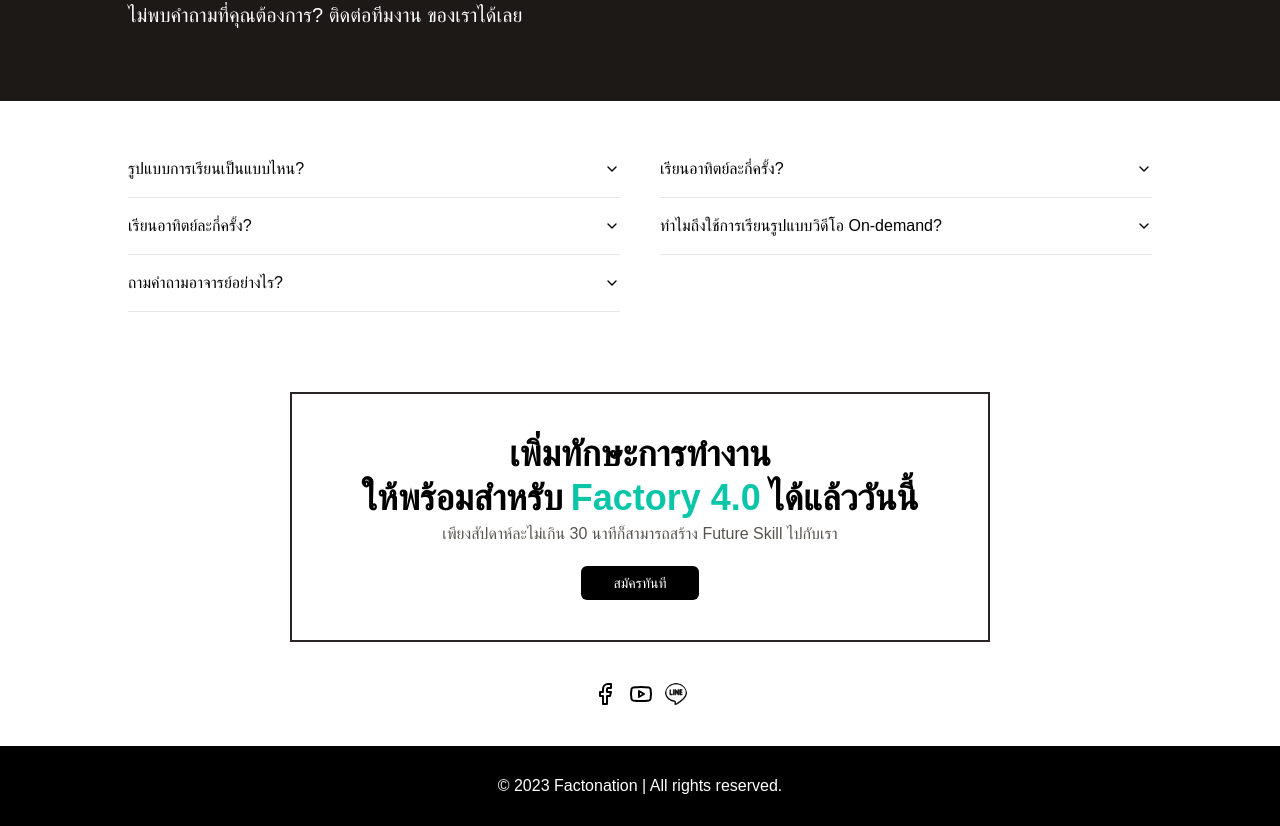
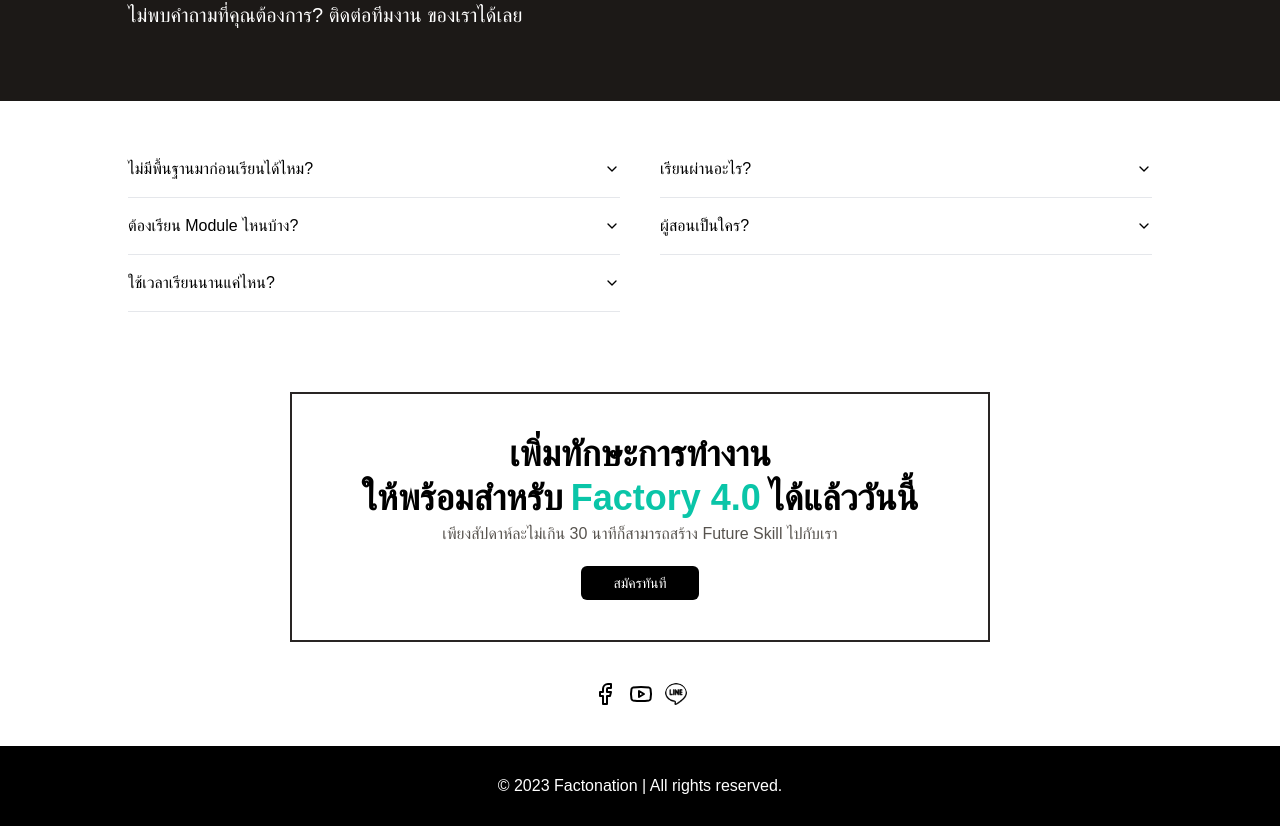
Before and after one commit to mamaKiera/factonation-backup, a Next.js app: page / in a window 1280 px wide. Shown: the part 3449-4275 px from the top of the page. Built offline with nearby package versions, Linux system fonts and the light colour scheme; a web font is replaced by a local one.

Commit message:
refactor:questionsection

```diff
--- a/src/app/home/Questionsection.tsx
+++ b/src/app/home/Questionsection.tsx
@@ -4,15 +4,15 @@ import Image from "next/image"
 
 
 const QnA1 = [
-    {'question': 'รูปแบบการเรียนเป็นแบบไหน?', 'answer': 'เป็นรูปแบบของวิดีโอ On-demand ซึ่งเมื่อนักเรียนชำระค่าเล่าเรียนตามคอร์สที่ลงทะเบียนไว้แล้ว แอดมินจะส่งวิธีการเข้าถึง Channel ของคอร์สเรียนนั้นให้นักเรียนสามารถเข้าไปดูวิดีโอตามลำดับได้'},
-    {'question': 'เรียนอาทิตย์ละกี่ครั้ง?', 'answer': 'เราแนะนำให้นักเรียนเรียนอาทิตย์ละ 1-2 วิดีโอ (อ้างอิงได้จากหน้าตารางเรียน) เพราะต้องการให้มีเวลาเพียงพอในการทบทวนหรือดูซ้ำเพื่อทำความเข้าใจเนื้อหาให้ดีก่อนจะไปต่อ หากนักเรียนสามารถทำความเข้าใจได้เร็วก็สามารถดูวิดีโอต่อเนื่องได้เช่นกัน'},
-    {'question': 'ถามคำถามอาจารย์อย่างไร?', 'answer': 'นักเรียนสามารถถามคำถามที่เกี่ยวข้องกับเนื้อหาได้ทุกเมื่อใน Channel พูดคุยของแต่ละ Module ซึ่งตอนนี้จะเป็นการพูดคุยผ่าน Application Discord'},
+    {'question': 'ไม่มีพื้นฐานมาก่อนเรียนได้ไหม?', 'answer': 'ได้ เราได้ทำการออกแบบโครงสร้างคอร์สของเราให้เหมาะกับผู้เรียนที่ไม่เคยมีประสบการณ์เขียนโปรแกรมมาก่อน เราขอเพียงแค่นักเรียนมีคอมพิวเตอร์เพื่อใช้ในการเรียนรู้ของตัวเองก็เพียงพอแล้ว'},
+    {'question': 'ต้องเรียน Module ไหนบ้าง?', 'answer': 'หากนักเรียนไม่เคยเขียนโปรแกรมมาก่อน หรือเคยเขียนมาบ้างแต่ยังพื้นฐานไม่แน่น เราแนะนำให้นักเรียนเริ่มตั้งแต่ Module 1 เพื่อปรับพื้นฐานก่อนที่จะไปต่อ หากนักเรียนมีพื้นฐานภาษา C# ที่ดีพอแล้ว เราแนะนำให้นักเรียนเริ่มจาก Module 2 เพื่อเริ่มนำพื้นฐาน C# มาใช้เขียนโปรแกรม Desktop App และ Web App ขั้นสูงต่อได้ หรือหากนักเรียนมีความรู้ในฝั่งของการเขียน Software มากพอแล้ว ก็สามารถเริ่มจาก Module 3 เพื่อเรียนรู้การนำโลกของ Hardware มาเชื่อมต่อกับโลกของ Software ได้ '},
+    {'question': 'ใช้เวลาเรียนนานแค่ไหน?', 'answer': 'แต่ละ Module จะใช้เวลาเรียนอยู่ที่ประมาณ 3-4 เดือน สำหรับการเรียนอาทิตย์ละ 1-2 เนื้อหา หรือหากนักเรียนทำความเข้าใจได้เร็วก็สามารถเรียนต่อเนื่องเพื่อจบคอร์สเร็วขึ้นได้'},
 
 ]
 
 const QnA2 = [
-    {'question': 'เรียนอาทิตย์ละกี่ครั้ง?', 'answer': 'เราแนะนำให้นักเรียนเรียนอาทิตย์ละ 1-2 วิดีโอ (อ้างอิงได้จากหน้าตารางเรียน เพราะต้องการให้มีเวลาเพียงพอในการทบทวนหรือดูซ้ำเพื่อทำความเข้าใจเนื้อหาให้ดีก่อนจะไปต่อ หากนักเรียนสามารถทำความเข้าใจได้เร็วก็สามารถดูวิดีโอต่อเนื่องได้เช่นกัน'},
-    {'question': 'ทำไมถึงใช้การเรียนรูปแบบวิดีโอ On-demand?', 'answer': 'เพราะว่าเราต้องการให้เนื้อหาในวิดีโอความกระชับที่สุดจากประสบการณ์ที่เคยเรียนคอร์ส Live ต่างๆจะมีความยาวเกินความจำเป็นจึงอาจจะทำให้เสียเวลาได้ หากมีปัญหาระหว่างเรียนสามารถถามคำถามใน Channel พูดคุยเพื่อที่นักเรียนคนอื่นที่อาจจะมีปัญหาเดียวกันจะได้เห็นเช่นกัน'},
+    {'question': 'เรียนผ่านอะไร?', 'answer': 'นักเรียนจะเข้าดูเนื้อหาผ่านระบบ E-Learning Platform ของทาง Factonation ซึ่งจะสามารถดูบนคอมพิวเตอร์หรือมือถือก็ได้ '},
+    {'question': ' ผู้สอนเป็นใคร?', 'answer': 'เนื้อหาทั้งหมดถูกสอนโดย อาจารธีร์ Founder ของ Factonation ซึ่งมีประสบการณ์การเขียนโปรแกรม SCADA ในโรงงานมาตั้งแต่เรียนจบจากคณะวิศวกรรมศาสตร์ จุฬาลงกรณ์มหาวิทลัย (เกียรตินิยมอันดับ 1)'},
 
 ]
 
--- a/src/components/homePage/Questionsection.tsx
+++ b/src/components/homePage/Questionsection.tsx
@@ -8,32 +8,32 @@ import Image from "next/image";
 
 const QnA1 = [
   {
-    question: "รูปแบบการเรียนเป็นแบบไหน?",
+    question: "ไม่มีพื้นฐานมาก่อนเรียนได้ไหม?",
     answer:
-      "เป็นรูปแบบของวิดีโอ On-demand ซึ่งเมื่อนักเรียนชำระค่าเล่าเรียนตามคอร์สที่ลงทะเบียนไว้แล้ว แอดมินจะส่งวิธีการเข้าถึง Channel ของคอร์สเรียนนั้นให้นักเรียนสามารถเข้าไปดูวิดีโอตามลำดับได้",
+      "ได้ เราได้ทำการออกแบบโครงสร้างคอร์สของเราให้เหมาะกับผู้เรียนที่ไม่เคยมีประสบการณ์เขียนโปรแกรมมาก่อน เราขอเพียงแค่นักเรียนมีคอมพิวเตอร์เพื่อใช้ในการเรียนรู้ของตัวเองก็เพียงพอแล้ว",
   },
   {
-    question: "เรียนอาทิตย์ละกี่ครั้ง?",
+    question: "ต้องเรียน Module ไหนบ้าง?",
     answer:
-      "เราแนะนำให้นักเรียนเรียนอาทิตย์ละ 1-2 วิดีโอ (อ้างอิงได้จากหน้าตารางเรียน) เพราะต้องการให้มีเวลาเพียงพอในการทบทวนหรือดูซ้ำเพื่อทำความเข้าใจเนื้อหาให้ดีก่อนจะไปต่อ หากนักเรียนสามารถทำความเข้าใจได้เร็วก็สามารถดูวิดีโอต่อเนื่องได้เช่นกัน",
+      "หากนักเรียนไม่เคยเขียนโปรแกรมมาก่อน หรือเคยเขียนมาบ้างแต่ยังพื้นฐานไม่แน่น เราแนะนำให้นักเรียนเริ่มตั้งแต่ Module 1 เพื่อปรับพื้นฐานก่อนที่จะไปต่อ หากนักเรียนมีพื้นฐานภาษา C# ที่ดีพอแล้ว เราแนะนำให้นักเรียนเริ่มจาก Module 2 เพื่อเริ่มนำพื้นฐาน C# มาใช้เขียนโปรแกรม Desktop App และ Web App ขั้นสูงต่อได้ หรือหากนักเรียนมีความรู้ในฝั่งของการเขียน Software มากพอแล้ว ก็สามารถเริ่มจาก Module 3 เพื่อเรียนรู้การนำโลกของ Hardware มาเชื่อมต่อกับโลกของ Software ได้ ",
   },
   {
-    question: "ถามคำถามอาจารย์อย่างไร?",
+    question: "ใช้เวลาเรียนนานแค่ไหน?",
     answer:
-      "นักเรียนสามารถถามคำถามที่เกี่ยวข้องกับเนื้อหาได้ทุกเมื่อใน Channel พูดคุยของแต่ละ Module ซึ่งตอนนี้จะเป็นการพูดคุยผ่าน Application Discord",
+      "แต่ละ Module จะใช้เวลาเรียนอยู่ที่ประมาณ 3-4 เดือน สำหรับการเรียนอาทิตย์ละ 1-2 เนื้อหา หรือหากนักเรียนทำความเข้าใจได้เร็วก็สามารถเรียนต่อเนื่องเพื่อจบคอร์สเร็วขึ้นได้",
   },
 ];
 
 const QnA2 = [
   {
-    question: "เรียนอาทิตย์ละกี่ครั้ง?",
+    question: "เรียนผ่านอะไร?",
     answer:
-      "เราแนะนำให้นักเรียนเรียนอาทิตย์ละ 1-2 วิดีโอ (อ้างอิงได้จากหน้าตารางเรียน เพราะต้องการให้มีเวลาเพียงพอในการทบทวนหรือดูซ้ำเพื่อทำความเข้าใจเนื้อหาให้ดีก่อนจะไปต่อ หากนักเรียนสามารถทำความเข้าใจได้เร็วก็สามารถดูวิดีโอต่อเนื่องได้เช่นกัน",
+      "นักเรียนจะเข้าดูเนื้อหาผ่านระบบ E-Learning Platform ของทาง Factonation ซึ่งจะสามารถดูบนคอมพิวเตอร์หรือมือถือก็ได้ ",
   },
   {
-    question: "ทำไมถึงใช้การเรียนรูปแบบวิดีโอ On-demand?",
+    question: "ผู้สอนเป็นใคร?",
     answer:
-      "เพราะว่าเราต้องการให้เนื้อหาในวิดีโอความกระชับที่สุดจากประสบการณ์ที่เคยเรียนคอร์ส Live ต่างๆจะมีความยาวเกินความจำเป็นจึงอาจจะทำให้เสียเวลาได้ หากมีปัญหาระหว่างเรียนสามารถถามคำถามใน Channel พูดคุยเพื่อที่นักเรียนคนอื่นที่อาจจะมีปัญหาเดียวกันจะได้เห็นเช่นกัน",
+      "เนื้อหาทั้งหมดถูกสอนโดย อาจารธีร์ Founder ของ Factonation ซึ่งมีประสบการณ์การเขียนโปรแกรม SCADA ในโรงงานมาตั้งแต่เรียนจบจากคณะวิศวกรรมศาสตร์ จุฬาลงกรณ์มหาวิทลัย (เกียรตินิยมอันดับ 1)",
   },
 ];
 
```
Also changed, not shown: src/app/home/BenefitSection.tsx (renamed from src/app/home/ฺฺBenefitSection.tsx).
